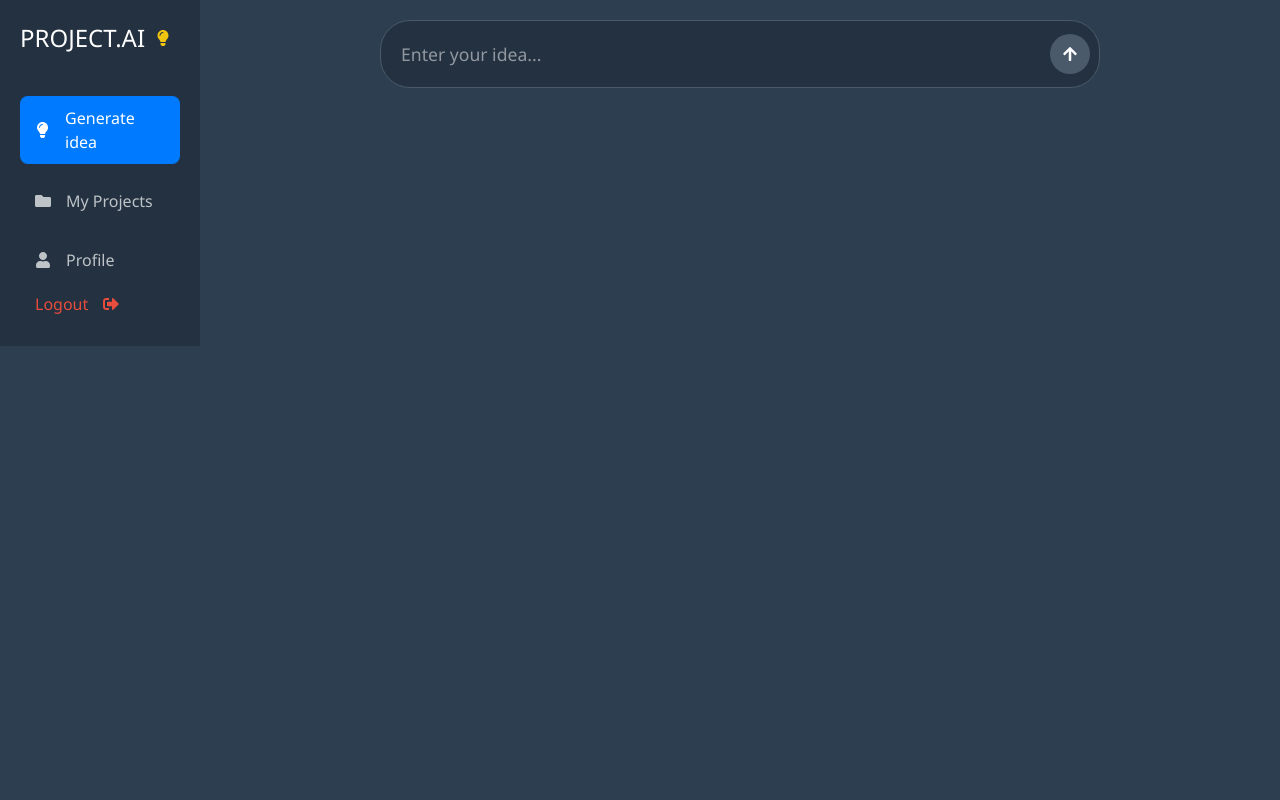
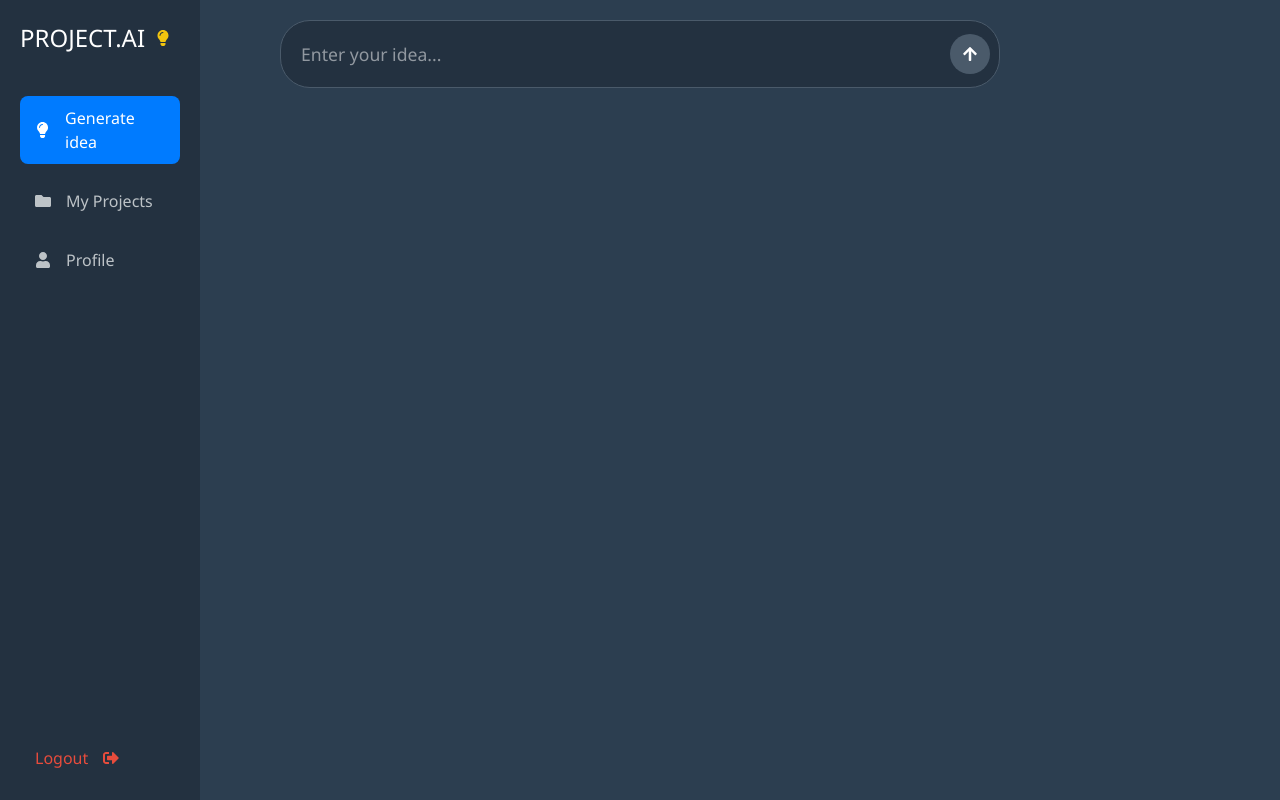
Before and after one commit to m-irfan-km-rjk/Project.ai, a React (Vite) app in the folder client/: page /generate in a window 1280 px wide. Built offline with nearby package versions, Linux system fonts and the light colour scheme.

Commit message:
modified:   client/src/components/Sidebar/Sidebar.module.css 	modified:   server/index.js

```diff
--- a/client/src/components/Sidebar/Sidebar.module.css
+++ b/client/src/components/Sidebar/Sidebar.module.css
@@ -6,8 +6,10 @@
   flex-direction: column;
   height: 100%;
   padding: 20px;
+  position: fixed;
   top: 0;
-  left: 0; /* Ensures it stays on top */
+  left: 0;
+  z-index: 1000;
 }
 
 .logo {
```
Also changed, not shown: 1 other file (tests, documents, lock files or other folders).
